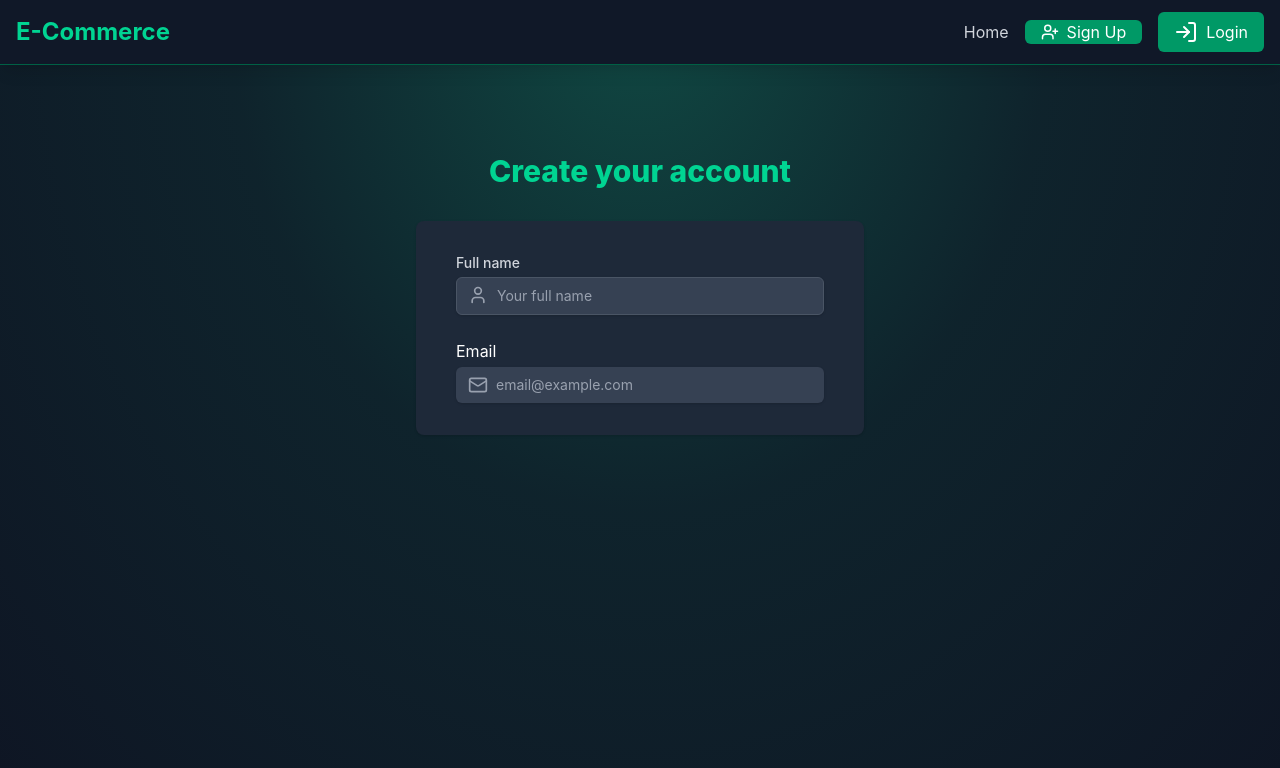
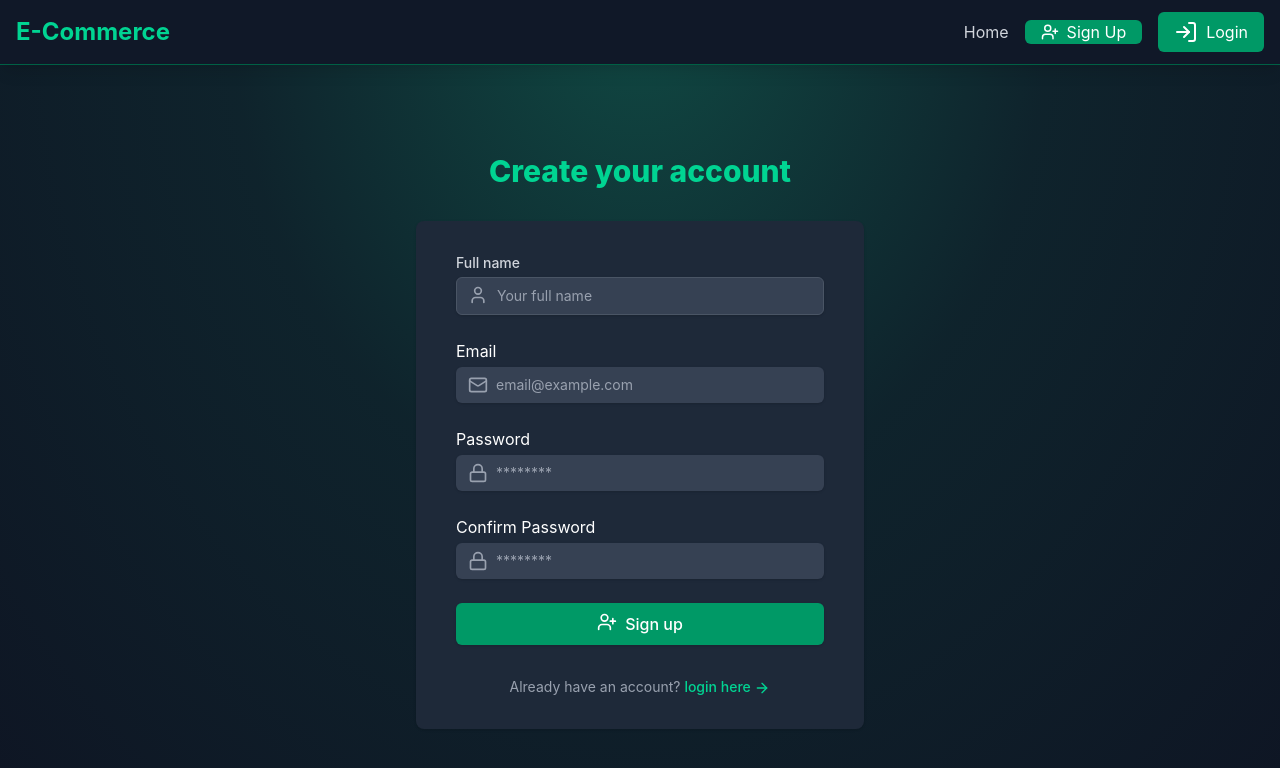
Before and after one commit to ahmeddev999/E-commerce-learn, a React app in the folder frontend/: page /signup in a window 1280 px wide. Shown: the top 768 px of the page. Built offline with nearby package versions, Linux system fonts and the light colour scheme; the HTML template or start-up script is replaced by a standard one.

Commit message:
finishing the UI of signing page

```diff
--- a/frontend/src/pages/SignUpPage.jsx
+++ b/frontend/src/pages/SignUpPage.jsx
@@ -15,7 +15,7 @@
 // react component
 const SignUpPage = () => {
 
-  const loading = true;
+  const loading = false;
   // lera da groupe komalla datayake paywast ba yaktr dakain
   // handleChange builds the data step by step,
   // and handleSubmit uses that final data when the user submits.
@@ -107,8 +107,81 @@
                 />
               </div>
 
+              <div>
+
+                <label htmlFor="password">
+                  Password
+                </label>
+                <div className='mt-1 relative rounded-md shadow-sm'>
+                    <div className='absolute inset-y-0 left-0 pl-3 pt-4.5 flex items-center pointer-events-none'>
+                      {/* pointer-events-none agar click la icon kra hata inputaka har esh bka*/}
+                      <Lock className='h-5 w-5 text-gray-400' aria-hidden='true'/>
+                    </div>
+                </div>
+                <input type="password"
+                name="password"
+                id="password"
+                required
+                value={formData.password}
+                onChange={handleChange}
+                className='block w-full px-3 py-2 pl-10 bg-gray-700 border-gray-600 rounded-md shadow-sm
+                placeholder-gray-400 focus:ring-emerald-500 focus:border-emerald-500 sm:text-sm'
+                placeholder='********'
+                />
+              </div>
+
+              <div>
+
+                <label htmlFor="confirmPassword">
+                  Confirm Password
+                </label>
+                <div className='mt-1 relative rounded-md shadow-sm'>
+                    <div className='absolute inset-y-0 left-0 pl-3 pt-4.5 flex items-center pointer-events-none'>
+                      {/* pointer-events-none agar click la icon kra hata inputaka har esh bka*/}
+                      <Lock className='h-5 w-5 text-gray-400' aria-hidden='true'/>
+                    </div>
+                </div>
+                <input type="confirmPassword"
+                name="confirmPassword"
+                id="confirmPassword"
+                required
+                value={formData.confirmPassword}
+                onChange={handleChange}
+                className='block w-full px-3 py-2 pl-10 bg-gray-700 border-gray-600 rounded-md shadow-sm
+                placeholder-gray-400 focus:ring-emerald-500 focus:border-emerald-500 sm:text-sm'
+                placeholder='********'
+                />
+              </div>
+
+              <button
+              type='submit'
+              className='w-full flex justify-center py-2 px-4 border border-transparent
+              rounded-md shadow-sm font-medium text-white bg-emerald-600
+              hover:bg-emerald-700 focus:outline-none focus:ring-2 focus:ring-offset-2
+              focus:ring-emerald-500 transition duration-150 ease-in-out disabled:opacity-50'
+              disabled={loading}
+              >
+                { loading ? (
+                <>
+                  <Loader className='mr-2 h-5 w-5 animate-spin' aria-hidden='true' />
+                  Loading...
+                </> )
+                : ( <>
+                  <UserPlus className='mr-2 h-5 w-5' aria-hidden='true' />
+                  Sign up
+                </> )}
+
+              </button>
+
             </form>
 
+            {/* drust krdni agar user accounti habu la asllda */}
+            <p className='mt-8 text-gray-400 text-center text-sm'>
+              Already have an account?{" "}
+              <Link to={'/login'} className='font-medium text-emerald-400 hover:text-emerald-300'>
+                  login here <ArrowRight className='inline h-4 w-4' />
+              </Link>
+            </p>
          </div>
         </motion.div>
       </motion.div>
```
